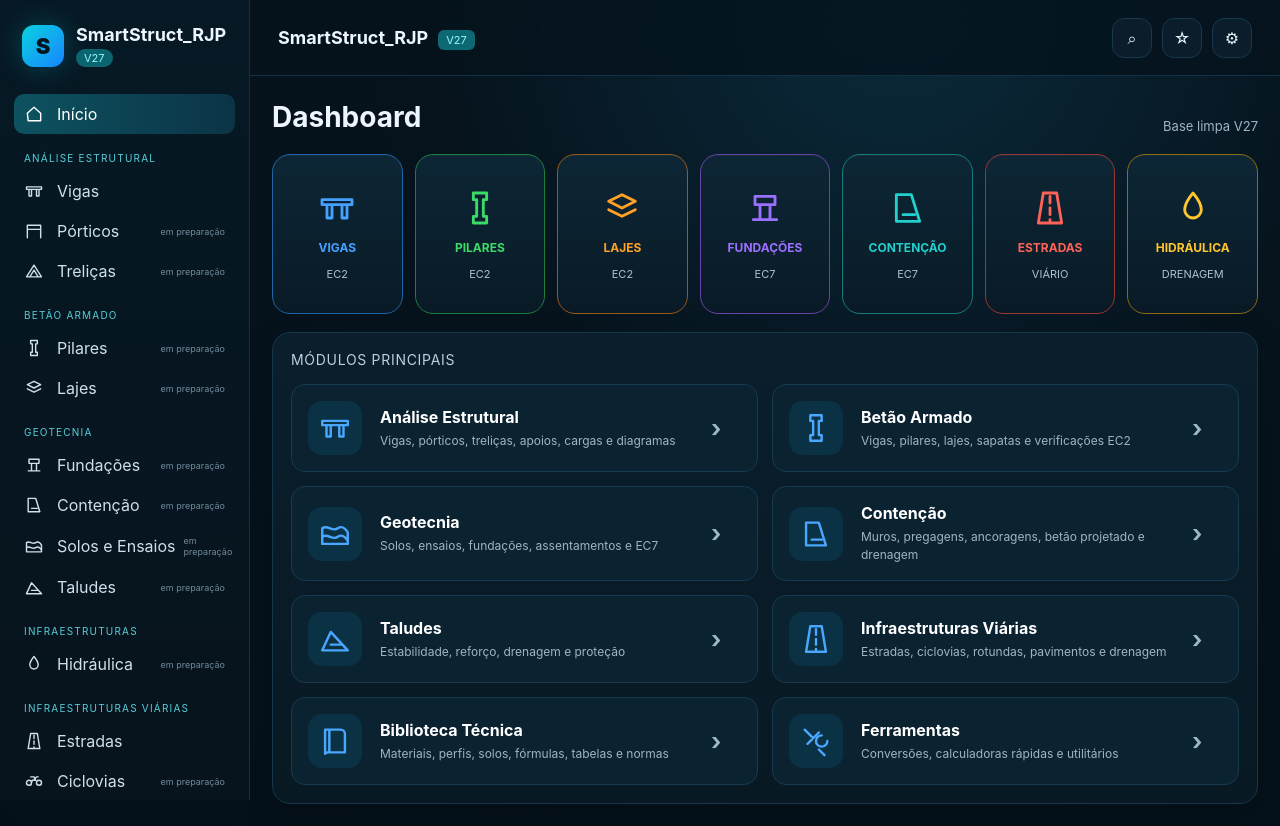
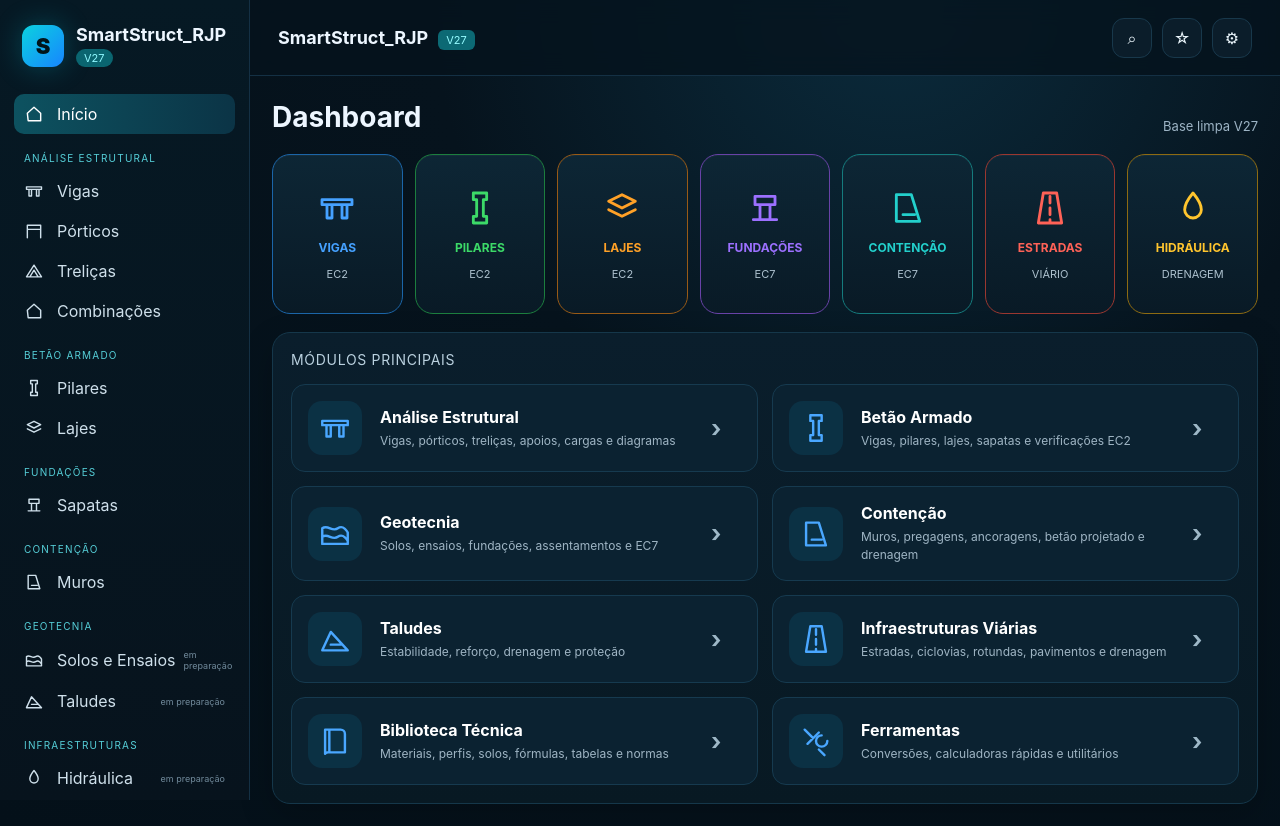
Before and after one commit to ruijpedro/SmartStruct_RJP, a React (Vite) app: page / in a window 1280 px wide. Built offline with nearby package versions, Linux system fonts and the light colour scheme.

Commit message:
Add files via upload

```diff
--- a/src/app/App.tsx
+++ b/src/app/App.tsx
@@ -5,13 +5,14 @@ import { Topbar } from '../ui/Topbar'
 import { DashboardPage } from '../modules/dashboard/DashboardPage'
 import { BeamsPage } from '../modules/structures/beams/BeamsPage'
 import { RoadsPage } from '../modules/roads/RoadsPage'
+import { FramesPage, TrussesPage, ColumnsPage, SlabsPage, FoundationsPage, WallsPage, CombinationsPage } from '../modules/structures/basic/StructuralPages'
 
 function Planned({ title }: { title: string }) {
   return <div className="page"><div className="pageTitle"><h1>{title}</h1><span>Em preparação</span></div><section className="panel planned"><h2>Módulo ainda não integrado</h2><p>Na V27 limpa só entram componentes reais e compiláveis. Este módulo será migrado numa fase própria, com WebApp e APK validadas antes de avançar.</p></section></div>
 }
 
 const titles: Partial<Record<ModuleId, string>> = {
-  frames: 'Pórticos', trusses: 'Treliças', columns: 'Pilares', slabs: 'Lajes', foundations: 'Fundações', walls: 'Contenção', geotechnics: 'Solos e Ensaios', slopes: 'Taludes', hydraulics: 'Hidráulica e Drenagem', cycleways: 'Ciclovias', roundabouts: 'Rotundas', library: 'Biblioteca Técnica', tools: 'Ferramentas', settings: 'Configurações'
+  frames: 'Pórticos', trusses: 'Treliças', combinations: 'Combinações', columns: 'Pilares', slabs: 'Lajes', foundations: 'Fundações', walls: 'Contenção', geotechnics: 'Solos e Ensaios', slopes: 'Taludes', hydraulics: 'Hidráulica e Drenagem', cycleways: 'Ciclovias', roundabouts: 'Rotundas', library: 'Biblioteca Técnica', tools: 'Ferramentas', settings: 'Configurações'
 }
 
 export default function App() {
@@ -21,5 +22,12 @@ export default function App() {
   if (active === 'dashboard') content = <DashboardPage onOpen={setActive}/>
   if (active === 'beams') content = <BeamsPage/>
   if (active === 'roads') content = <RoadsPage/>
+  if (active === 'frames') content = <FramesPage/>
+  if (active === 'trusses') content = <TrussesPage/>
+  if (active === 'combinations') content = <CombinationsPage/>
+  if (active === 'columns') content = <ColumnsPage/>
+  if (active === 'slabs') content = <SlabsPage/>
+  if (active === 'foundations') content = <FoundationsPage/>
+  if (active === 'walls') content = <WallsPage/>
   return <div className="appShell"><Sidebar active={active} onSelect={setActive} open={menuOpen} onClose={() => setMenuOpen(false)}/><div className="mainShell"><Topbar onMenu={() => setMenuOpen(true)}/><main>{content}</main></div>{menuOpen && <button className="overlay" onClick={() => setMenuOpen(false)} aria-label="Fechar menu"/>}</div>
 }
--- a/src/app/modules.ts
+++ b/src/app/modules.ts
@@ -10,12 +10,13 @@ export interface ModuleItem {
 export const modules: ModuleItem[] = [
   { id: 'dashboard', label: 'Início', group: 'Geral', status: 'ready' },
   { id: 'beams', label: 'Vigas', group: 'Análise Estrutural', status: 'ready' },
-  { id: 'frames', label: 'Pórticos', group: 'Análise Estrutural', status: 'planned' },
-  { id: 'trusses', label: 'Treliças', group: 'Análise Estrutural', status: 'planned' },
-  { id: 'columns', label: 'Pilares', group: 'Betão Armado', status: 'planned' },
-  { id: 'slabs', label: 'Lajes', group: 'Betão Armado', status: 'planned' },
-  { id: 'foundations', label: 'Fundações', group: 'Geotecnia', status: 'planned' },
-  { id: 'walls', label: 'Contenção', group: 'Geotecnia', status: 'planned' },
+  { id: 'frames', label: 'Pórticos', group: 'Análise Estrutural', status: 'ready' },
+  { id: 'trusses', label: 'Treliças', group: 'Análise Estrutural', status: 'ready' },
+  { id: 'combinations', label: 'Combinações', group: 'Análise Estrutural', status: 'ready' },
+  { id: 'columns', label: 'Pilares', group: 'Betão Armado', status: 'ready' },
+  { id: 'slabs', label: 'Lajes', group: 'Betão Armado', status: 'ready' },
+  { id: 'foundations', label: 'Sapatas', group: 'Fundações', status: 'ready' },
+  { id: 'walls', label: 'Muros', group: 'Contenção', status: 'ready' },
   { id: 'geotechnics', label: 'Solos e Ensaios', group: 'Geotecnia', status: 'planned' },
   { id: 'slopes', label: 'Taludes', group: 'Geotecnia', status: 'planned' },
   { id: 'hydraulics', label: 'Hidráulica', group: 'Infraestruturas', status: 'planned' },
--- a/src/app/types.ts
+++ b/src/app/types.ts
@@ -3,6 +3,7 @@ export type ModuleId =
   | 'beams'
   | 'frames'
   | 'trusses'
+  | 'combinations'
   | 'columns'
   | 'slabs'
   | 'foundations'
--- /dev/null
+++ b/src/modules/structures/basic/StructuralPages.tsx
@@ -0,0 +1,21 @@
+import { useMemo, useState } from 'react'
+
+function N({label,value,setValue,unit}:{label:string,value:number,setValue:(v:number)=>void,unit:string}){return <label>{label} ({unit})<input type="number" step="0.1" value={value} onChange={e=>setValue(Number(e.target.value))}/></label>}
+function Metric({name,value}:{name:string,value:string}){return <div className="metric"><span>{name}</span><strong>{value}</strong></div>}
+function Sketch({kind}:{kind:'frame'|'truss'|'column'|'slab'|'footing'|'wall'}){return <svg viewBox="0 0 700 260" className="beamSvg" role="img" aria-label={kind}>
+  {kind==='frame'&&<><line x1="150" y1="210" x2="150" y2="60" className="structLine"/><line x1="150" y1="60" x2="550" y2="60" className="structLine"/><line x1="550" y1="60" x2="550" y2="210" className="structLine"/><polygon points="130,225 170,225 150,210" className="support"/><polygon points="530,225 570,225 550,210" className="support"/></>}
+  {kind==='truss'&&<><polyline points="90,205 210,75 350,205 490,75 610,205" className="structOpen"/><line x1="90" y1="205" x2="610" y2="205" className="structLine"/><line x1="210" y1="75" x2="490" y2="75" className="structLine"/><line x1="210" y1="75" x2="350" y2="205" className="structLine"/><line x1="350" y1="205" x2="490" y2="75" className="structLine"/></>}
+  {kind==='column'&&<><rect x="305" y="45" width="90" height="165" className="structFill"/><line x1="350" y1="18" x2="350" y2="65" className="loadLine"/><polygon points="342,55 358,55 350,70" className="loadArrow"/></>}
+  {kind==='slab'&&<><polygon points="130,85 500,55 575,165 205,195" className="structFill"/><line x1="130" y1="85" x2="205" y2="195" className="structLine"/></>}
+  {kind==='footing'&&<><rect x="315" y="40" width="70" height="100" className="structFill"/><polygon points="190,140 510,140 570,210 130,210" className="structFill2"/></>}
+  {kind==='wall'&&<><polygon points="280,45 350,45 350,205 230,205" className="structFill"/><polygon points="350,75 590,205 350,205" className="soilFill"/><line x1="470" y1="125" x2="365" y2="125" className="loadLine"/><polygon points="375,117 375,133 360,125" className="loadArrow"/></>}
+</svg>}
+
+export function FramesPage(){const [L,setL]=useState(6),[H,setH]=useState(3.2),[w,setW]=useState(15); const r=useMemo(()=>({total:w*L,each:w*L/2,beam:w*L*L/8}),[L,H,w]);return <Calc title="Pórticos" sub="Pórtico plano · estimativa preliminar" sketch="frame" fields={<><N label="Vão" value={L} setValue={setL} unit="m"/><N label="Altura" value={H} setValue={setH} unit="m"/><N label="Carga na travessa" value={w} setValue={setW} unit="kN/m"/></>} results={<><Metric name="Carga total" value={`${r.total.toFixed(2)} kN`}/><Metric name="Reação vertical/base" value={`${r.each.toFixed(2)} kN`}/><Metric name="M* de referência" value={`${r.beam.toFixed(2)} kN·m`}/></>}/>}
+export function TrussesPage(){const [L,setL]=useState(12),[P,setP]=useState(40),[n,setN]=useState(4);const panel=L/Math.max(1,n);return <Calc title="Treliças" sub="Geometria e ações nodais" sketch="truss" fields={<><N label="Vão" value={L} setValue={setL} unit="m"/><N label="Carga total" value={P} setValue={setP} unit="kN"/><N label="Painéis" value={n} setValue={setN} unit="un"/></>} results={<><Metric name="Comprimento/painel" value={`${panel.toFixed(2)} m`}/><Metric name="Reação simétrica" value={`${(P/2).toFixed(2)} kN`}/><Metric name="Carga/painel" value={`${(P/Math.max(1,n)).toFixed(2)} kN`}/></>}/>}
+export function ColumnsPage(){const [b,setB]=useState(.3),[h,setH]=useState(.3),[Ned,setN]=useState(800);const A=b*h;const sig=Ned/(A*1000);return <Calc title="Pilares" sub="Pré-dimensionamento de secção" sketch="column" fields={<><N label="b" value={b} setValue={setB} unit="m"/><N label="h" value={h} setValue={setH} unit="m"/><N label="NEd" value={Ned} setValue={setN} unit="kN"/></>} results={<><Metric name="Área" value={`${A.toFixed(3)} m²`}/><Metric name="Tensão média" value={`${sig.toFixed(2)} MPa`}/><Metric name="Raio de giração*" value={`${(Math.min(b,h)/Math.sqrt(12)).toFixed(3)} m`}/></>}/>}
+export function SlabsPage(){const [L,setL]=useState(4.5),[g,setG]=useState(5),[q,setQ]=useState(2);const w=1.35*g+1.5*q;return <Calc title="Lajes" sub="Faixa de 1,00 m · estimativa ELU" sketch="slab" fields={<><N label="Vão" value={L} setValue={setL} unit="m"/><N label="Gk" value={g} setValue={setG} unit="kN/m²"/><N label="Qk" value={q} setValue={setQ} unit="kN/m²"/></>} results={<><Metric name="wEd" value={`${w.toFixed(2)} kN/m²`}/><Metric name="MEd/faixa*" value={`${(w*L*L/8).toFixed(2)} kN·m/m`}/><Metric name="VEd/faixa*" value={`${(w*L/2).toFixed(2)} kN/m`}/></>}/>}
+export function FoundationsPage(){const [N,setN]=useState(900),[qa,setQa]=useState(200),[ratio,setR]=useState(1);const A=N/qa;const B=Math.sqrt(A/Math.max(.2,ratio));const L=B*ratio;return <Calc title="Sapatas" sub="Área preliminar por tensão admissível" sketch="footing" fields={<><N label="Carga vertical" value={N} setValue={setN} unit="kN"/><N label="q adm." value={qa} setValue={setQa} unit="kPa"/><N label="L/B" value={ratio} setValue={setR} unit="-"/></>} results={<><Metric name="Área necessária" value={`${A.toFixed(2)} m²`}/><Metric name="B estimado" value={`${B.toFixed(2)} m`}/><Metric name="L estimado" value={`${L.toFixed(2)} m`}/></>}/>}
+export function WallsPage(){const [H,setH]=useState(4),[gamma,setG]=useState(19),[phi,setPhi]=useState(30);const rad=phi*Math.PI/180,Ka=(1-Math.sin(rad))/(1+Math.sin(rad)),Pa=.5*Ka*gamma*H*H;return <Calc title="Muros" sub="Impulso ativo de terras · Rankine simplificado" sketch="wall" fields={<><N label="Altura" value={H} setValue={setH} unit="m"/><N label="γ solo" value={gamma} setValue={setG} unit="kN/m³"/><N label="φ'" value={phi} setValue={setPhi} unit="°"/></>} results={<><Metric name="Ka" value={Ka.toFixed(3)}/><Metric name="Pa" value={`${Pa.toFixed(2)} kN/m`}/><Metric name="Aplicação" value={`${(H/3).toFixed(2)} m da base`}/></>}/>}
+export function CombinationsPage(){const [G,setG]=useState(100),[Q,setQ]=useState(60);const elu=1.35*G+1.5*Q,els=G+Q;return <div className="page"><div className="pageTitle"><h1>Combinações</h1><span>EC0/EC1 · combinação básica simplificada</span></div><div className="workspace"><section className="panel"><div className="formGrid"><N label="Gk" value={G} setValue={setG} unit="kN"/><N label="Qk" value={Q} setValue={setQ} unit="kN"/></div></section><aside className="panel resultPanel"><div className="panelTitle">Resultados</div><Metric name="ELU" value={`${elu.toFixed(2)} kN`}/><Metric name="ELS característica" value={`${els.toFixed(2)} kN`}/><p className="note">Combinação preliminar com uma ação variável. Coeficientes ψ, situações acidentais e combinações completas serão acrescentados numa fase posterior.</p></aside></div></div>}
+function Calc({title,sub,sketch,fields,results}:{title:string,sub:string,sketch:'frame'|'truss'|'column'|'slab'|'footing'|'wall',fields:React.ReactNode,results:React.ReactNode}){return <div className="page"><div className="pageTitle"><h1>{title}</h1><span>{sub}</span></div><div className="workspace"><section className="panel editorPanel"><Sketch kind={sketch}/><div className="formGrid">{fields}</div></section><aside className="panel resultPanel"><div className="panelTitle">Resultados</div>{results}<p className="note">* Resultado de pré-dimensionamento/estudo. Não substitui a verificação regulamentar completa nem projeto por técnico habilitado.</p></aside></div></div>}
```
Also changed, not shown: src/app/styles.css, 1 other file (tests, documents, lock files or other folders).
